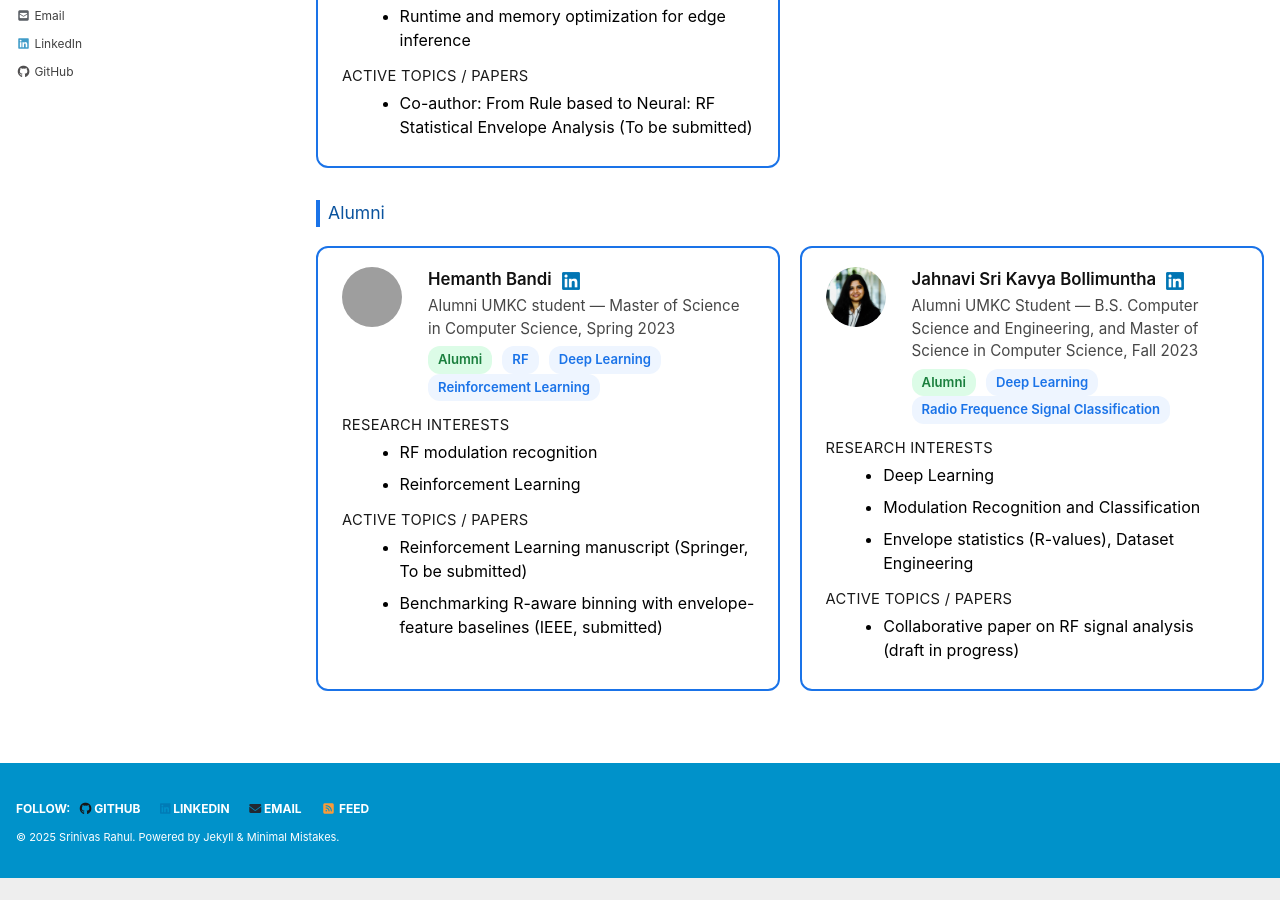
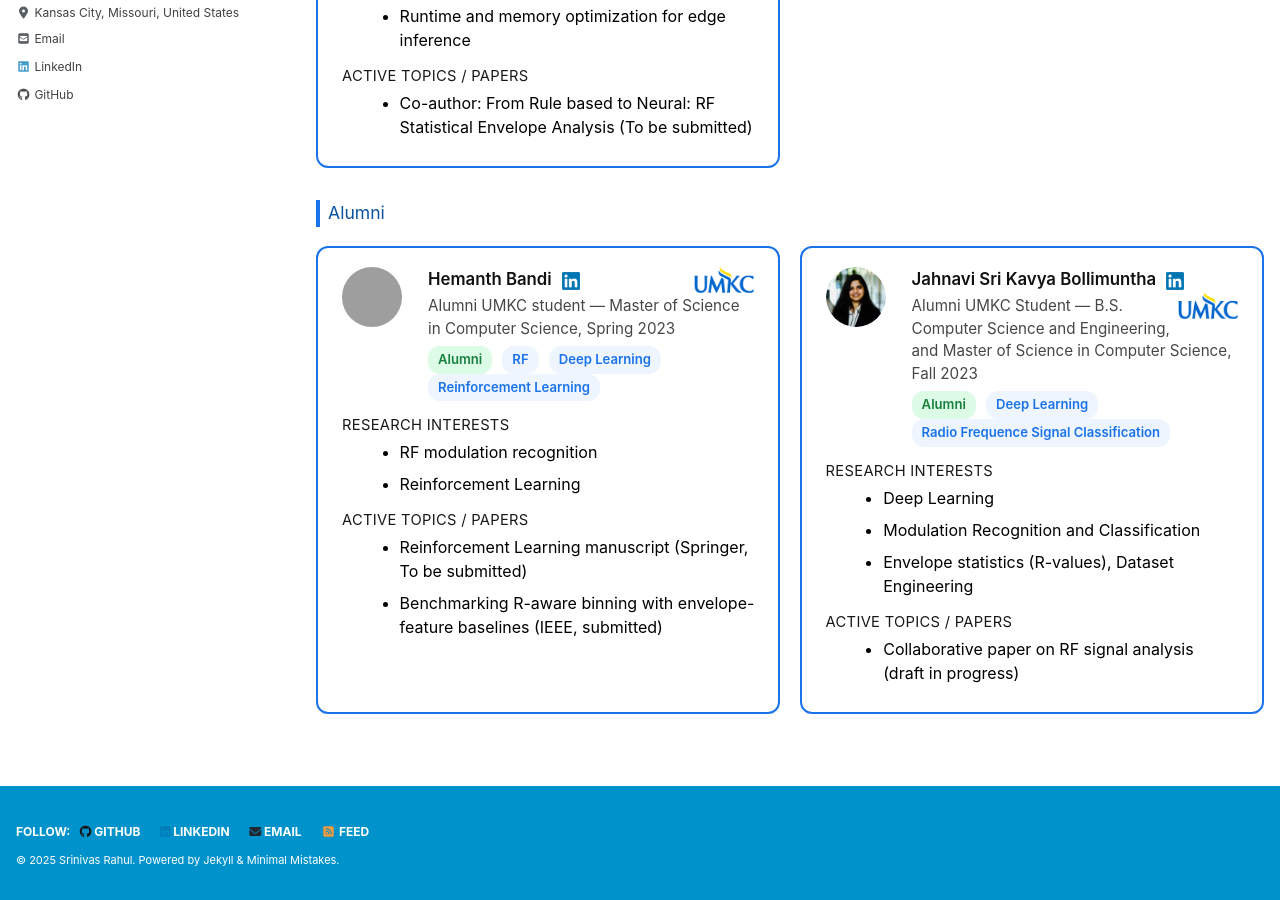
Before and after one commit to srsapireddy/srsapireddy.github.io, a Jekyll site: the page built from _pages/scholars.md, in a window 1280 px wide and 900 px high, scrolled down 466 px. Built offline with Jekyll 4.4.1, drawn with Linux system fonts in a browser that asks for light colours; cached includes are drawn as plain includes; nearby versions of some CDN libraries; before the commit the page ends 1344 px from its top, so only the background shows below that; grey boxes are pictures that could not be loaded.

Commit message:
Update scholars.md

```diff
--- a/_pages/scholars.md
+++ b/_pages/scholars.md
@@ -134,9 +134,9 @@
     <div class="sch-header">
       <img src="/images/nimisha.jpeg" alt="Nimisha" class="sch-photo">
       <div>
-        <div class="sch-name">Nimisha Chandra <img src="/images/UMKC.png" alt="UMKC Logo" class="logo">
+        <div class="sch-name">Nimisha Chandra
           <a href="https://www.linkedin.com/in/nimisha-chandra-99130a20/?utm_source=share&utm_campaign=share_via&utm_content=profile&utm_medium=ios_app" target="_blank">
-          <img src="/images/linkedin.png" alt="LinkedIn" style="width:18px; height:18px; margin-left:6px; vertical-align:middle;">
+          <img src="/images/linkedin.png" alt="LinkedIn" style="width:18px; height:18px; margin-left:6px; vertical-align:middle;"><img src="/images/UMKC.png" alt="UMKC Logo" class="logo">
         </a>
         </div>
         <div class="sch-sub">Current UMKC student — Master of Science in Electrical Engineering, Spring 2026</div>
@@ -170,7 +170,7 @@
       <div>
         <div class="sch-name">Hemanth Bandi
         <a href="https://www.linkedin.com/in/hemanth-bandi-095266859317574524/" target="_blank">
-          <img src="/images/linkedin.png" alt="LinkedIn" style="width:18px; height:18px; margin-left:6px; vertical-align:middle;">
+          <img src="/images/linkedin.png" alt="LinkedIn" style="width:18px; height:18px; margin-left:6px; vertical-align:middle;"><img src="/images/UMKC.png" alt="UMKC Logo" class="logo">
         </a>
         </div>
         <div class="sch-sub">Alumni UMKC student — Master of Science in Computer Science, Spring 2023</div>
@@ -201,7 +201,7 @@
       <div>
         <div class="sch-name">Jahnavi Sri Kavya Bollimuntha
         <a href="https://www.linkedin.com/in/jahnavi-sri-kavya-bollimuntha/" target="_blank">
-          <img src="/images/linkedin.png" alt="LinkedIn" style="width:18px; height:18px; margin-left:6px; vertical-align:middle;">
+          <img src="/images/linkedin.png" alt="LinkedIn" style="width:18px; height:18px; margin-left:6px; vertical-align:middle;"><img src="/images/UMKC.png" alt="UMKC Logo" class="logo">
         </a>
         </div>
         <div class="sch-sub">Alumni UMKC Student — B.S. Computer Science and Engineering, and Master of Science in Computer Science, Fall 2023</div>
```
